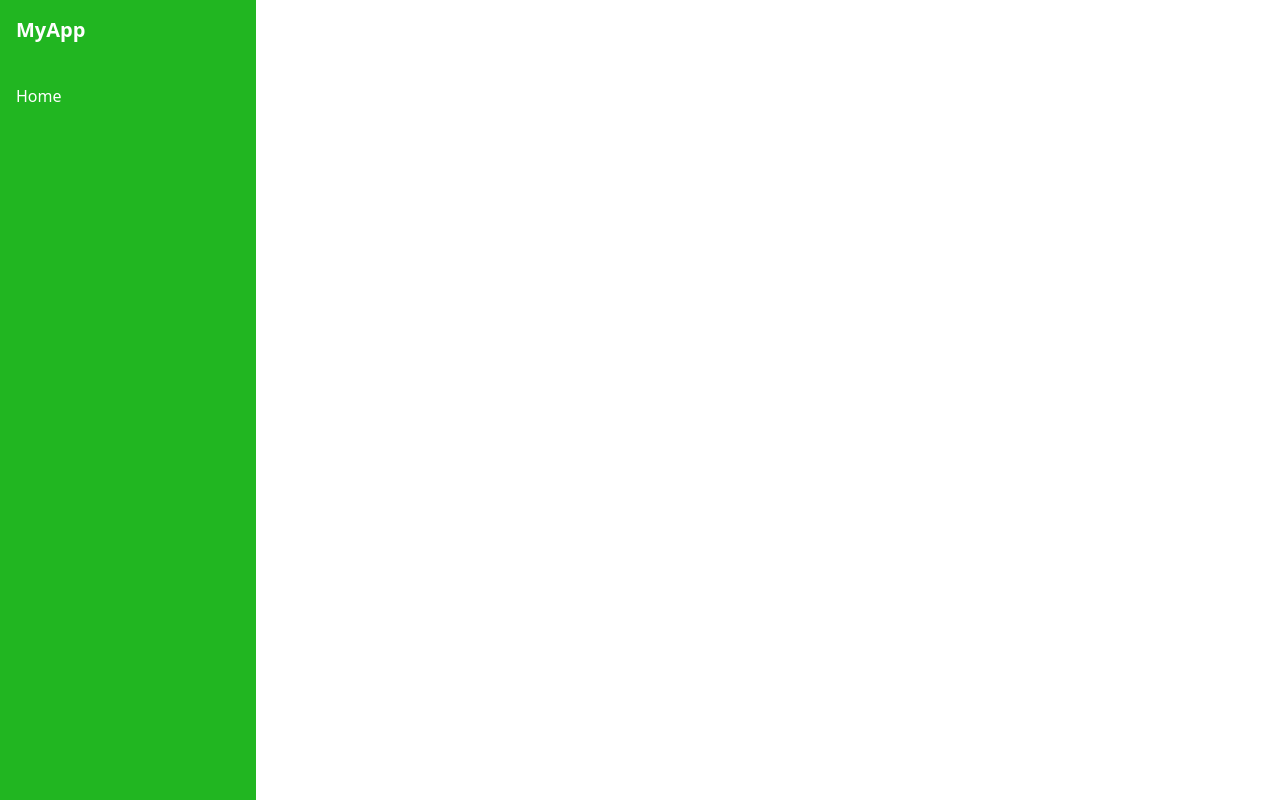
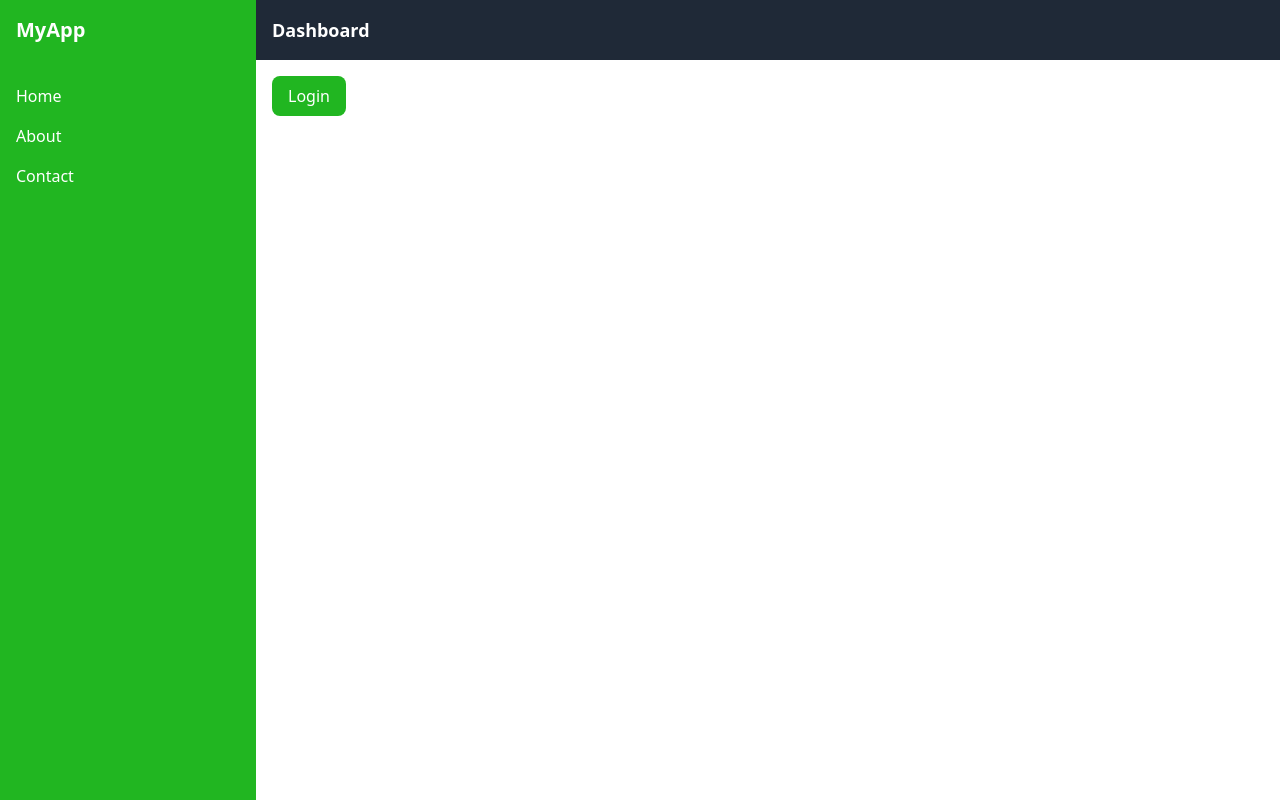
Before and after one commit to FlorianGrollich/capstone, a React (Vite) app in the folder frontend/: page / in a window 1280 px wide. Built offline with nearby package versions, Linux system fonts and the light colour scheme.

Commit message:
feat: add primary button

```diff
--- /dev/null
+++ b/frontend/src/components/Button.tsx
@@ -0,0 +1,14 @@
+import {ButtonHTMLAttributes} from "react";
+import * as React from "react";
+
+const Button: React.FC<ButtonHTMLAttributes<HTMLButtonElement>> = ({ className, children, ...props}) => {
+
+    return (
+        <button
+            className={`${className} px-4 py-2 rounded-lg font-medium transition duration-300 flex items-center justify-center bg-primary text-white hover:bg-primary-dark`} {...props}>
+            {children}
+        </button>
+    );
+};
+
+export default Button;
--- a/frontend/src/components/layout.tsx
+++ b/frontend/src/components/layout.tsx
@@ -1,20 +1,35 @@
-import { Link } from "react-router-dom";
+import { useState } from "react";
+import { Link, Outlet } from "react-router-dom";
+import {  X } from "lucide-react";
 
 const Layout = () => {
+    const [isOpen, setIsOpen] = useState(false);
 
     return (
         <div className="flex h-screen">
-            <div className={`fixed inset-y-0 left-0 w-64 bg-primary text-white `}>
+            <div className={`fixed inset-y-0 left-0 w-64 bg-primary text-white transform ${isOpen ? "translate-x-0" : "-translate-x-full"} transition-transform duration-300 ease-in-out md:relative md:translate-x-0`}>
                 <div className="p-4 flex justify-between items-center">
                     <h1 className="text-xl font-bold">MyApp</h1>
+                    <button className="md:hidden" onClick={() => setIsOpen(false)}>
+                        <X className="h-6 w-6" />
+                    </button>
                 </div>
                 <nav className="mt-4">
                     <Link to="/" className="block py-2 px-4 hover:bg-gray-700">Home</Link>
+                    <Link to="/about" className="block py-2 px-4 hover:bg-gray-700">About</Link>
+                    <Link to="/contact" className="block py-2 px-4 hover:bg-gray-700">Contact</Link>
                 </nav>
             </div>
 
 
-
+            <div className="flex-1 flex flex-col">
+                <header className="p-4 bg-gray-800 text-white flex justify-between items-center">
+                    <h1 className="text-lg font-semibold">Dashboard</h1>
+                </header>
+                <main className="p-4 flex-1">
+                    <Outlet />
+                </main>
+            </div>
         </div>
     );
 };
--- a/frontend/src/features/Auth/pages/LoginPage.tsx
+++ b/frontend/src/features/Auth/pages/LoginPage.tsx
@@ -1,10 +1,11 @@
 import * as React from "react";
+import Button from "../../../components/Button.tsx";
 
 
 const LoginPage: React.FC = () => {
     return (
         <div>
-            Login
+            <Button>Login</Button>
         </div>
     );
 };
--- a/frontend/tailwind.config.js
+++ b/frontend/tailwind.config.js
@@ -7,7 +7,8 @@ export default {
   theme: {
     extend: {
       colors: {
-        primary: '#21b621'
+        primary: '#21b621',
+        "primary-dark": '#188518',
       }
     },
   },
```
